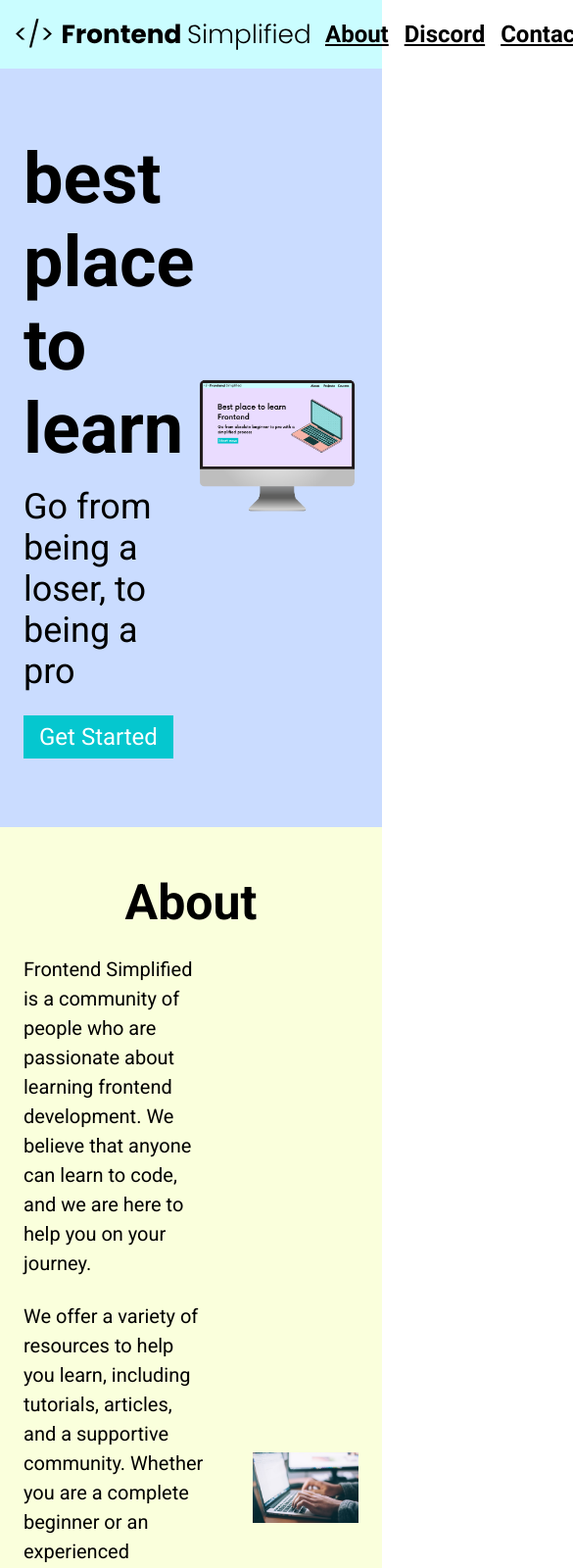
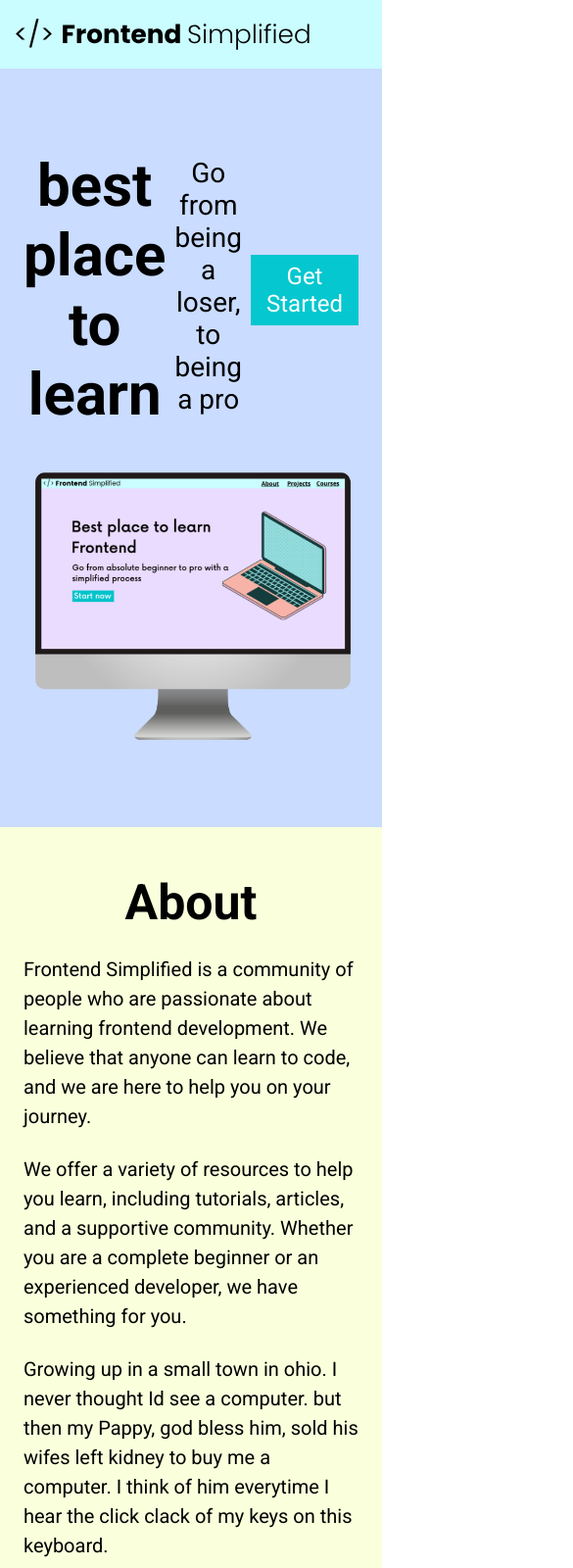
Before and after one commit to laffertyanthony7-sudo/Practice-project1, a plain HTML site: page index.html in a window 390 px wide. Shown: the top 1600 px of the page at 98% size, 585 px wide, since content can reach past the window. Drawn offline with Linux system fonts and the light colour scheme.

Commit message:
Finished

```diff
--- a/index.html
+++ b/index.html
@@ -18,10 +18,10 @@
         </nav>
         <header>
             <div class="row">
-            <div>
+            <div class="home_desctripton">
                 <h1> best place to learn</h1>
                 <p class="subheader">Go from being a loser, to being a pro</p>
-                <button> Get Started </button>
+                <button class="home_desctripton-button"> Get Started </button>
             </div>
             <figure>
                 <img src="./assets/laptop.png" alt= home page image">
--- a/style.css
+++ b/style.css
@@ -143,15 +143,16 @@ contact
     background-color: #dcef9f;
 }
 
-form{
+form {
     width: 100%;
     max-width: 600px;
     display: flex;
     flex-direction: column;
     margin: 0 auto;
+    padding: 0 24px;
 }
 
-input, textarea{
+input, textarea {
     padding: 6px 12px;
     margin-bottom: 24px;
     font-size: 20px;
@@ -180,3 +181,64 @@ footer{
 .footer__links {
     padding: 0 16px;
 }
+
+/*SMALL PHONES,,TABLETS, LARGE SMARTPHONES*/
+@media (max-width: 728px) {
+ .row{
+    flex-direction: column;
+ }
+
+ .home_desctripton{
+    margin-bottom: 24px;
+    display: flex;
+    font-display:column;
+    align-items: center;
+ }
+
+ .home_desctripton-button{
+    max-width: 240px;
+ }
+
+ h1{
+    text-align: center;
+    font-size: 60px;
+ }
+
+ .subheader{
+    text-align: center;
+    font-size: 28px;
+ }
+
+ ul{
+    display: none;
+ }
+
+ .section__description{
+    flex-direction: column;
+ }
+
+ .section__description--wraper{
+    width: 100%;
+ }
+
+.about__image--wrapper{
+    width: 100%;
+}
+
+#discord .section__description{
+    flex-direction: column-reverse;
+ }
+
+ footer{
+    padding: 48px 24px;
+ }
+ .footer_logo{
+    max-width: 360px;
+ }
+
+ .footer__links{
+    padding:0 4px;
+    font-size: 10px;
+    margin-bottom: 24px;
+ }
+}
```
